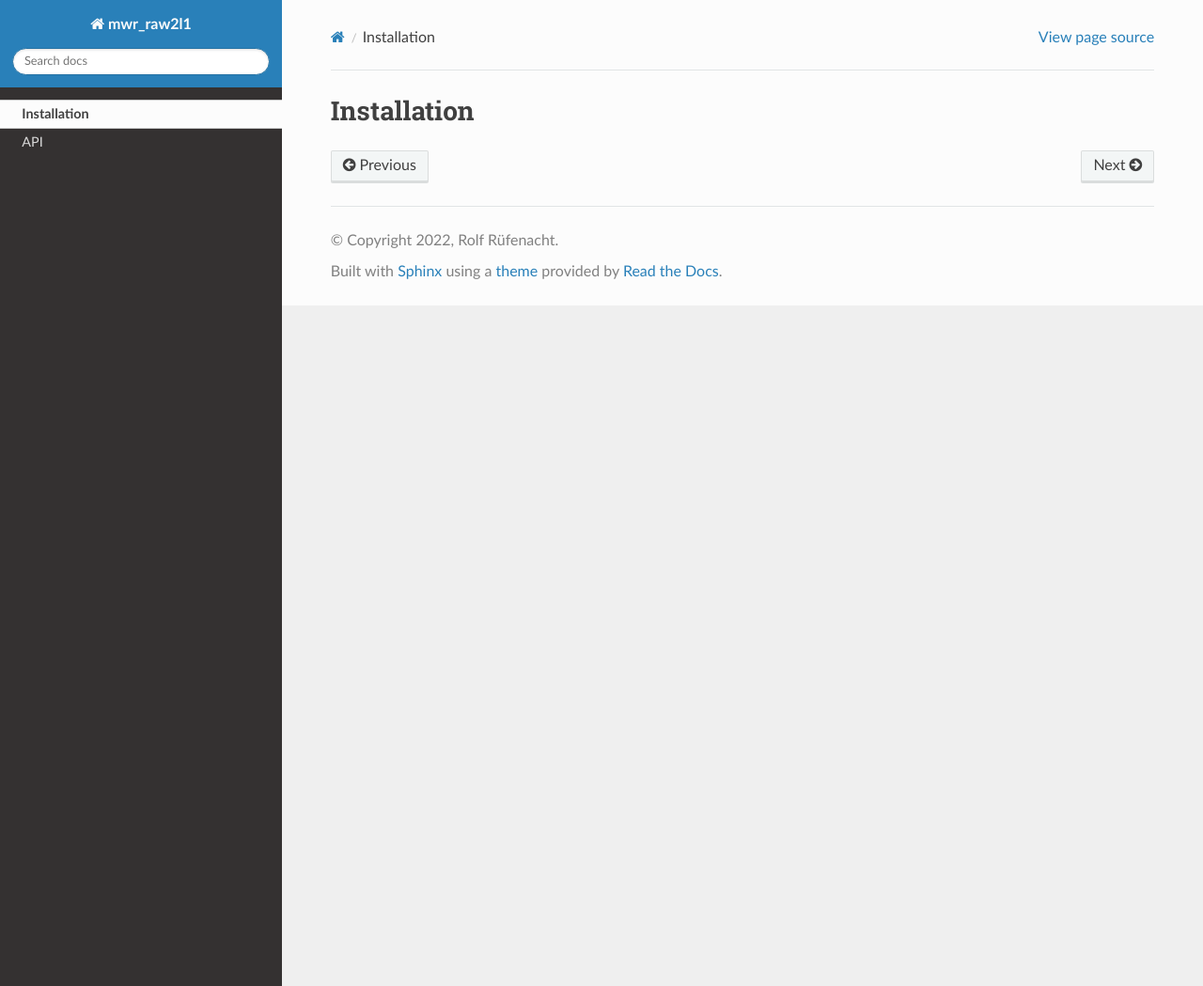
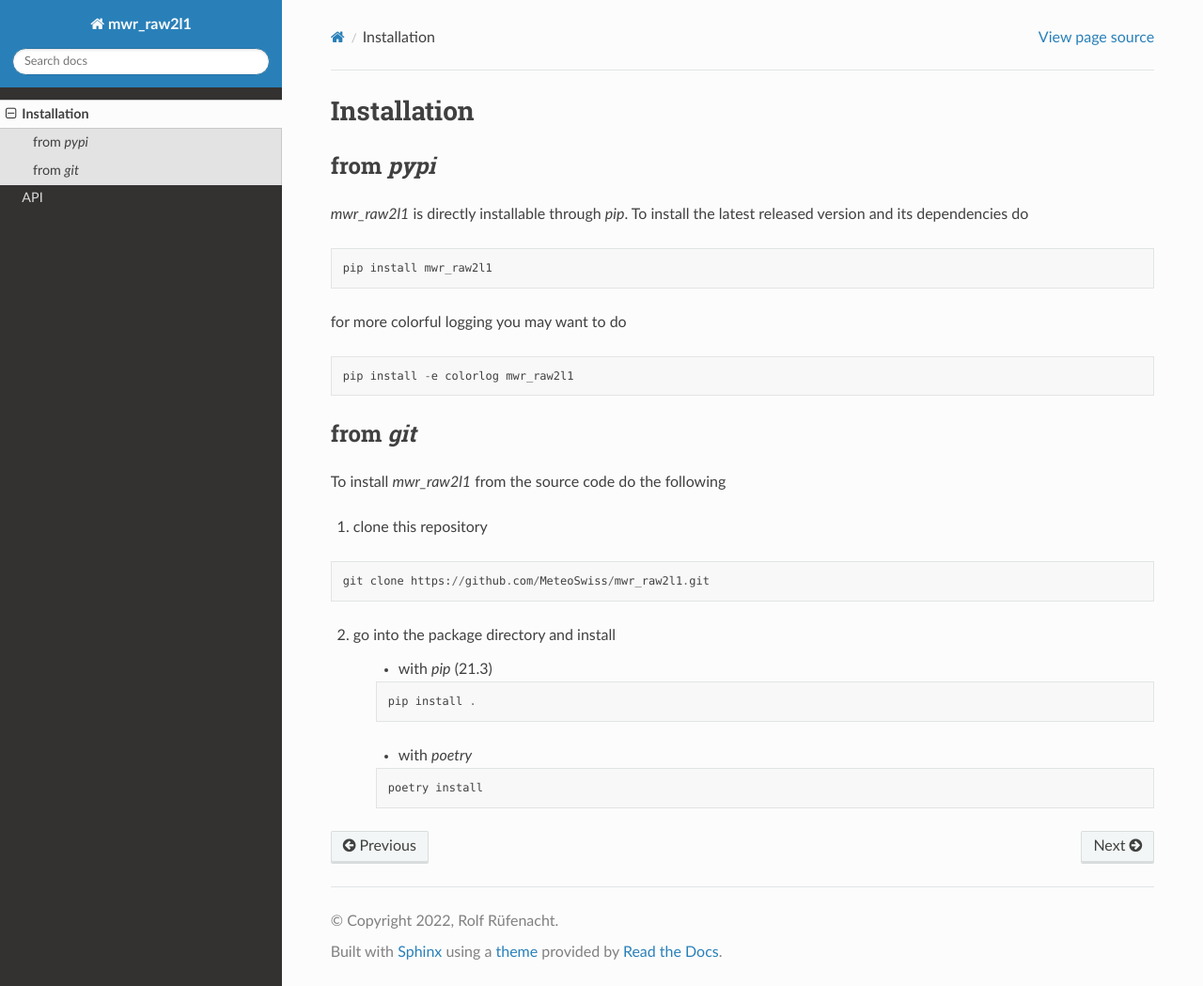
Before and after one commit to MeteoSwiss/mwr_raw2l1, a Sphinx documentation site: the page built from docs/installation.rst, in a window 1280 px wide and 1049 px high. Shown: the whole window at 94% size. Built offline with Sphinx 7.4.7 and the Read the Docs theme 2.0.0, drawn with Linux system fonts in a browser that asks for light colours.

Commit message:
describe installation in sphinx

```diff
--- a/docs/installation.rst
+++ b/docs/installation.rst
@@ -1,2 +1,43 @@
 Installation
 ============
+
+
+
+from *pypi*
+^^^^^^^^^^^
+*mwr_raw2l1* is directly installable through *pip*. To install the latest released version and its dependencies do
+
+.. code-block::
+
+    pip install mwr_raw2l1
+
+for more colorful logging you may want to do
+
+.. code-block::
+
+    pip install -e colorlog mwr_raw2l1
+
+from *git*
+^^^^^^^^^^
+To install *mwr_raw2l1* from the source code do the following
+
+1. clone this repository
+
+.. code-block::
+
+    git clone https://github.com/MeteoSwiss/mwr_raw2l1.git
+
+2. go into the package directory and install
+
+    - with *pip* (21.3)
+
+
+    .. code-block::
+
+        pip install .
+
+    - with *poetry*
+
+    .. code-block::
+
+        poetry install
```
Also changed, not shown: README.md (+3 -3 lines).
